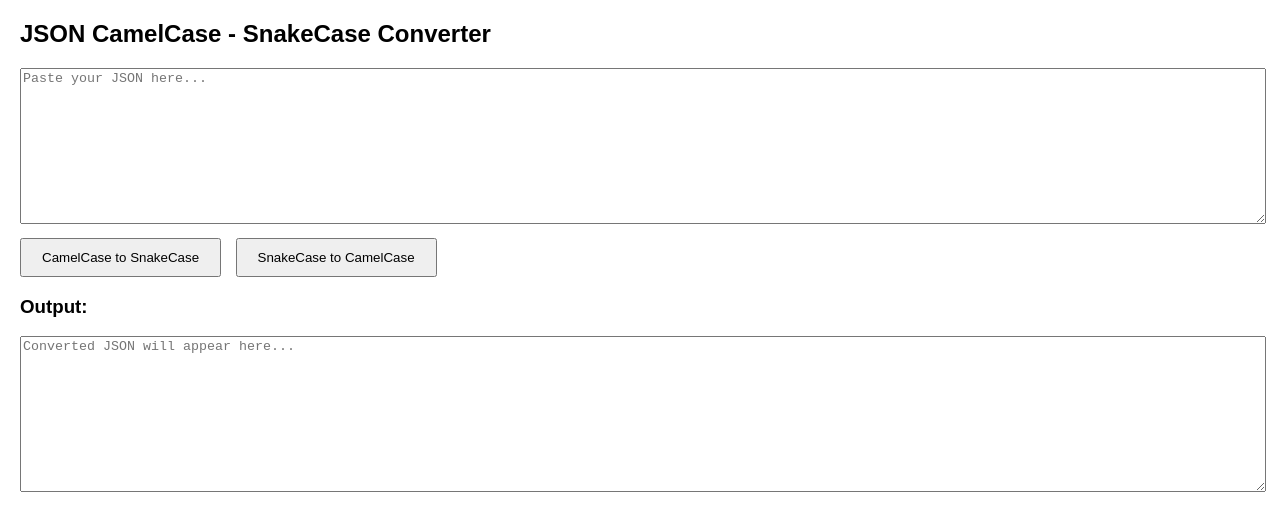
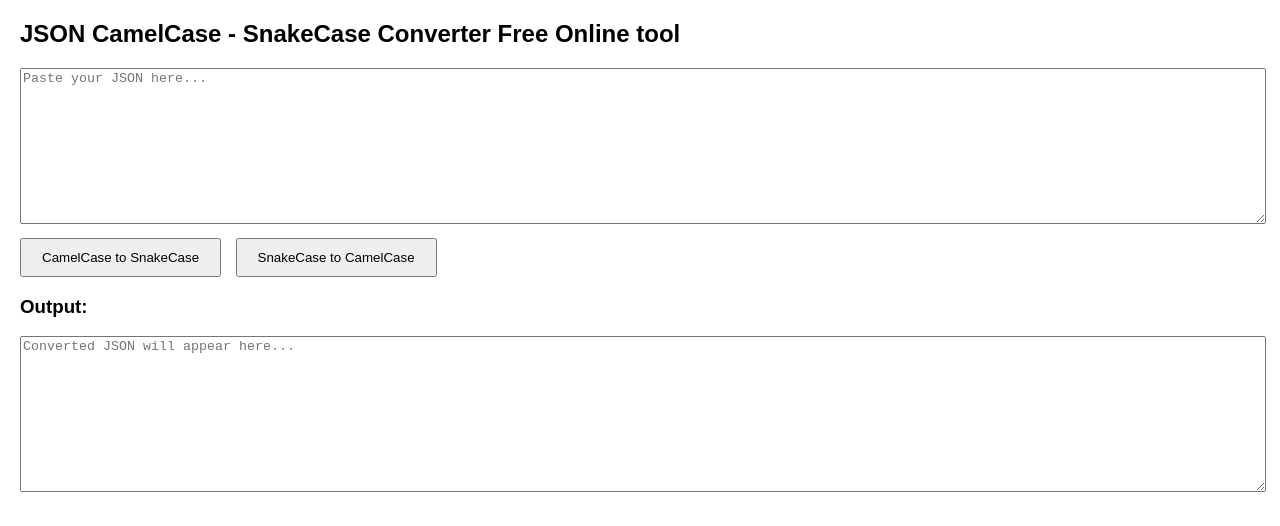
Before and after one commit to sidharth-k/converter-tools, a plain HTML site: page index.html in a window 1280 px wide. Drawn offline with Linux system fonts and the light colour scheme.

Commit message:
added meta tags

```diff
--- a/index.html
+++ b/index.html
@@ -3,7 +3,8 @@
 <head>
     <meta charset="UTF-8">
     <meta name="viewport" content="width=device-width, initial-scale=1.0">
-    <title>JSON CamelCase - SnakeCase Converter</title>
+    <title>JSON CamelCase - SnakeCase Converter Free Online tool</title>
+    <meta name="description" content="Easily convert JSON keys between camelCase and snake_case with our free online tool. No installation required. Fast and simple to use.">
     <style>
         body {
             font-family: Arial, sans-serif;
@@ -23,7 +24,7 @@
 </head>
 <body>
 
-    <h2>JSON CamelCase - SnakeCase Converter</h2>
+    <h2>JSON CamelCase - SnakeCase Converter Free Online tool</h2>
 
     <textarea id="inputJson" placeholder="Paste your JSON here..."></textarea>
     <br>
```
